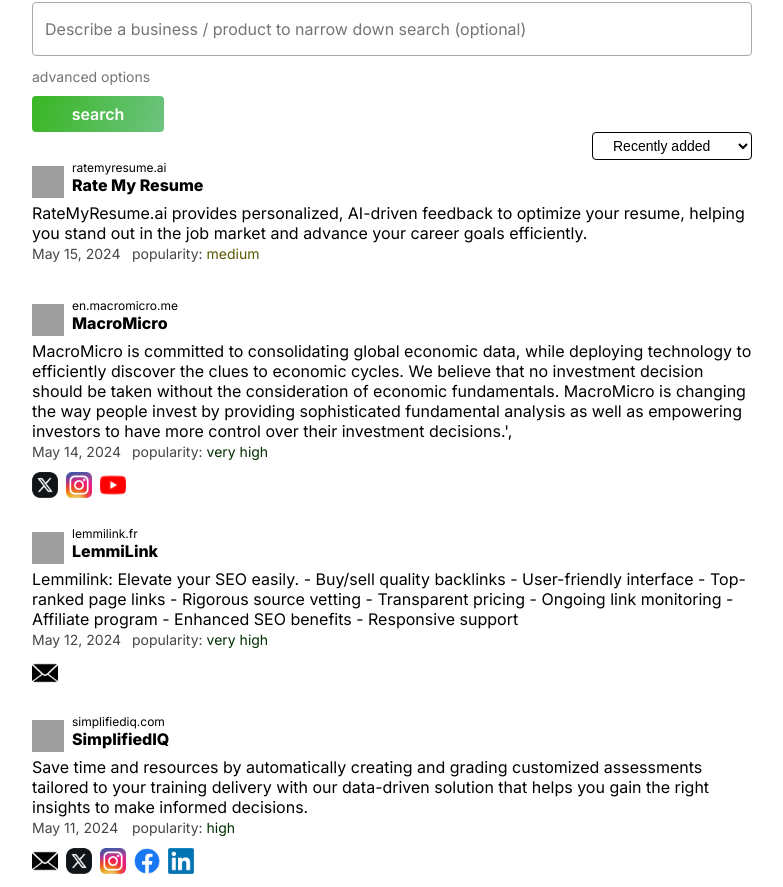
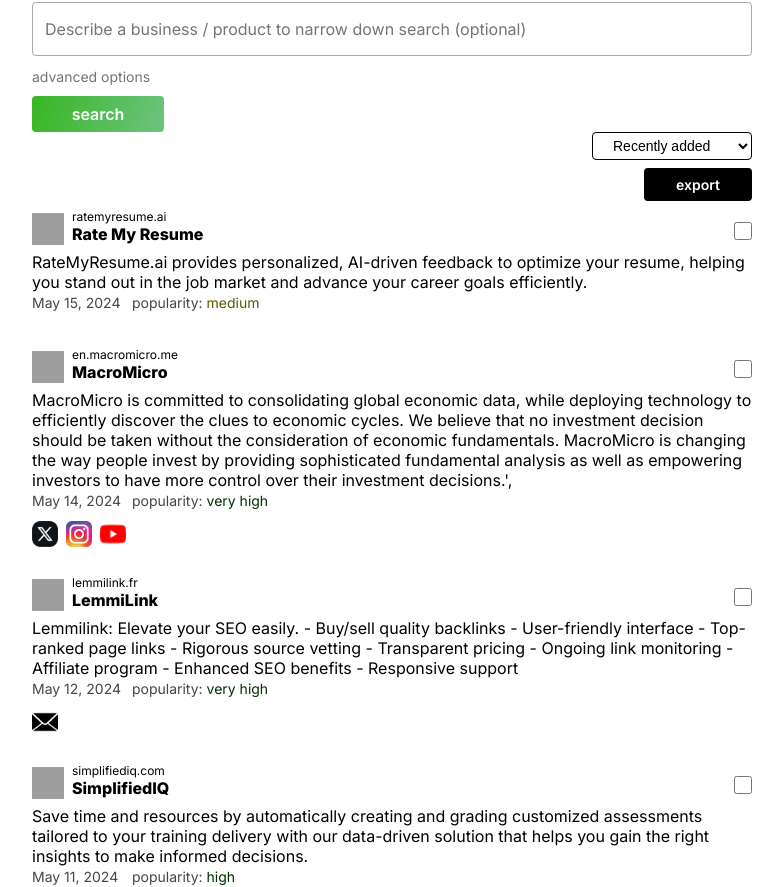
Before and after one commit to fDynamo/hackersearch-website, a Next.js app: page / in a window 1280 px wide. Shown: the part 416-1303 px from the top of the page, without its empty margins (248-1031 px from the left). Built offline with nearby package versions, Linux system fonts and the light colour scheme; no server answers; grey boxes are pictures that could not be loaded.

Commit message:
select looks + refactor

```diff
--- a/src/app/page.module.scss
+++ b/src/app/page.module.scss
@@ -1,3 +1,21 @@
+// Shared
+.generic-button {
+  padding: 8px 32px;
+  border: none;
+  background-color: black;
+  color: white;
+  border-radius: 4px;
+  font: inherit;
+  cursor: pointer;
+  font-weight: 600;
+  font-size: 14px;
+
+  &:disabled {
+    background-color: gray;
+  }
+}
+
+// Main
 .nav {
   display: flex;
   flex-direction: column;
@@ -28,16 +46,8 @@
 }
 
 .sign-in-button {
+  @extend .generic-button;
   margin-left: auto;
-  padding: 8px 32px;
-  border: none;
-  background-color: black;
-  color: white;
-  border-radius: 4px;
-  font: inherit;
-  cursor: pointer;
-  font-weight: 600;
-  font-size: 14px;
 }
 
 .main {
@@ -197,7 +207,19 @@
   border-radius: 4px;
 }
 
+.export-controls {
+  display: flex;
+  flex-direction: row;
+  margin-top: 8px;
+}
+
+.export__button {
+  @extend .generic-button;
+  margin-left: auto;
+}
+
 .results-list {
+  margin-top: 8px;
   display: flex;
   flex-direction: column;
   padding-bottom: 240px;
@@ -206,22 +228,21 @@
 .result-block {
   display: flex;
   flex-direction: column;
-  align-items: flex-start;
 
   &:not(:first-child) {
     margin-top: 24px;
   }
 }
 
-.result-block__head-link {
-  text-decoration: none;
-  color: inherit;
-}
-
 .result-block__head {
   display: flex;
   flex-direction: row;
   align-items: center;
+}
+
+.result-block__head-link {
+  text-decoration: none;
+  color: inherit;
 }
 
 .result-block__img {
@@ -237,6 +258,20 @@
   flex-direction: column;
   justify-content: center;
   margin-bottom: 8px;
+}
+
+.result-block__head-select-container {
+  display: flex;
+  flex-direction: column;
+  justify-content: center;
+  align-items: center;
+  margin-left: auto;
+
+  input {
+    width: 18px;
+    height: 18px;
+    cursor: pointer;
+  }
 }
 
 .result-block__url-text {
@@ -304,14 +339,6 @@
 }
 
 .more-results__button {
+  @extend .generic-button;
   margin-left: auto;
-  padding: 8px 32px;
-  border: none;
-  background-color: black;
-  color: white;
-  border-radius: 4px;
-  font: inherit;
-  cursor: pointer;
-  font-weight: 600;
-  font-size: 14px;
 }
--- a/src/app/page.tsx
+++ b/src/app/page.tsx
@@ -6,7 +6,6 @@
 import { sendAPISearchRequest } from "@/utilities/useAPI";
 import { DUMMY_RESULTS } from "@/utilities/dummy";
 import useSessionStorage from "./hooks/useSessionStorage";
-import { IoClose } from "react-icons/io5";
 import SafeImage from "@/components/SafeImage";
 import ModalBase from "@/components/ModalBase";
 
@@ -39,11 +38,16 @@
 export default function Home() {
   const [searchResults, setSearchResults] =
     useState<SearchResultObj[]>(DUMMY_RESULTS);
-  const [smList, setSmList] = useState<string[]>([]);
-  const [loadingSearch, setLoadingSearch] = useState(false);
+  const [isLoadingSearch, setIsLoadingSearch] = useState(false);
   const [isAdvancedOptionsOpen, setIsAdvancedOptionsOpen] = useState(false);
+  const [isExportOptionsOpen, setIsExportOptionsOpen] = useState(false);
+  const [isModifiedSearch, setIsModifiedSearch] = useState(false);
+  const [hasMoreResults, setHasMoreResults] = useState(true);
+  const [hasSearchedOnce, setHasSearchedOnce] = useState(false);
+  const [pageNum, setPageNum] = useState(INITIAL_PAGE_NUM);
 
   // search settings
+  const [smList, setSmList] = useState<string[]>([]);
   const [searchQuery, setSearchQuery] = useState("");
   const [searchSortType, setSearchSortType] = useState("recent");
   const hasChangedSortType = useRef(false);
@@ -51,17 +55,6 @@
   const [searchQueryType, setSearchQueryType] = useState<"auto" | "vs" | "ft">(
     "auto"
   );
-  const isModifiedSearch = useRef(false);
-  const [hasMoreResults, setHasMoreResults] = useState(true);
-  const [hasSearchedOnce, setHasSearchedOnce] = useState(true);
-
-  useEffect(() => {
-    isModifiedSearch.current = true;
-    setPageNum(INITIAL_PAGE_NUM);
-    setHasMoreResults(true);
-  }, [searchQuery, searchSortType, searchConcatType, searchQueryType]);
-
-  const [pageNum, setPageNum] = useState(INITIAL_PAGE_NUM);
 
   const [
     lastQueryEmbeddings,
@@ -70,16 +63,24 @@
     clearLastQueryEmbeddings,
   ] = useSessionStorage<string>("last-query-embeddings", "");
 
+  const [selectedResults, setSelectedResults] = useState<SearchResultObj[]>([]);
+
+  useEffect(() => {
+    setIsModifiedSearch(true);
+    setPageNum(INITIAL_PAGE_NUM);
+    setHasMoreResults(true);
+  }, [searchQuery, searchSortType, searchConcatType, searchQueryType, smList]);
+
   // Special functions
 
   // Executes search based on search param states
-  const executeSearch = async (overrides?: any) => {
-    if (loadingSearch) return;
+  const executeSearch = async (overrides?: any, options?: any) => {
+    if (isLoadingSearch) return;
 
     // TODO: Validate
-    setLoadingSearch(true);
+    setIsLoadingSearch(true);
 
-    const isModified = isModifiedSearch.current;
+    const isModified = isModifiedSearch;
     if (!isModified && !hasMoreResults) return;
 
     // Handle overrides
@@ -129,7 +130,12 @@
 
     const res = await sendAPISearchRequest(payload);
 
-    setLoadingSearch(false);
+    setIsLoadingSearch(false);
+    setHasSearchedOnce(true);
+
+    if (isModified && !options?.keepSelected) {
+      setSelectedResults([]);
+    }
 
     if (res.isError) {
       // TODO
@@ -138,7 +144,7 @@
       return;
     }
 
-    isModifiedSearch.current = false;
+    setIsModifiedSearch(false);
     const newResults = res.data.results;
 
     if (isModified) setSearchResults(newResults);
@@ -241,11 +247,30 @@
     setSearchQueryType(newVal as "auto" | "ft" | "vs");
   };
 
+  const handleClickExport = () => {
+    setIsExportOptionsOpen(true);
+  };
+
   const handleClickMoreResults = () => {
     let newPageNum = pageNum + 1;
 
     setPageNum(newPageNum);
-    executeSearch({ pageNum: newPageNum });
+    executeSearch({ pageNum: newPageNum }, { keepSelected: true });
+  };
+
+  const handleResultSelect = (selectedObj: SearchResultObj) => {
+    setSelectedResults((curr) => {
+      const newList = [...curr];
+      const tmpIdx = newList.findIndex(
+        (e) => e.product_url == selectedObj.product_url
+      );
+      if (tmpIdx == -1) {
+        newList.push(selectedObj);
+      } else {
+        newList.splice(tmpIdx, 1);
+      }
+      return newList;
+    });
   };
 
   // Render functions
@@ -332,19 +357,30 @@
       if (description.length > MAX_DESCRIPTION_LENGTH) {
         description = description.slice(0, MAX_DESCRIPTION_LENGTH - 3) + "...";
       }
+
+      const isSelected = !!selectedResults.find(
+        (e) => e.product_url === searchObj.product_url
+      );
+
       return (
         <div className={styles["result-block"]} key={searchObj.product_url}>
+          <div className={styles["result-block__head"]}>
             <a
               className={styles["result-block__head-link"]}
               href={"https://" + searchObj.product_url}
               target="_blank"
             >
-            <div className={styles["result-block__head"]}>
               <SafeImage
                 src={imgUrl}
                 alt=""
                 className={styles["result-block__img"]}
               />
+            </a>
+            <a
+              className={styles["result-block__head-link"]}
+              href={"https://" + searchObj.product_url}
+              target="_blank"
+            >
               <div className={styles["result-block__head-copy"]}>
                 <span className={styles["result-block__url-text"]}>
                   {searchObj.product_url}
@@ -353,8 +389,16 @@
                   {searchObj.product_name}
                 </span>
               </div>
+            </a>
+            <div className={styles["result-block__head-select-container"]}>
+              <input
+                type="checkbox"
+                checked={isSelected}
+                readOnly
+                onClick={() => handleResultSelect(searchObj)}
+              />
             </div>
-          </a>
+          </div>
           <p className={styles["result-block__description"]}>{description}</p>
           <div className={styles["result-block__info-container"]}>
             <p className={styles["result-block__date"]}>
@@ -484,7 +528,7 @@
             <button
               className={styles["search-button"]}
               onClick={handleSearchClick}
-              disabled={loadingSearch}
+              disabled={isLoadingSearch}
             >
               search
             </button>
@@ -501,22 +545,33 @@
             </select>
           </div>
           {!!searchResults.length && (
+            <>
+              <div className={styles["export-controls"]}>
+                <button
+                  className={styles["export__button"]}
+                  onClick={handleClickExport}
+                  disabled={isLoadingSearch}
+                >
+                  export
+                </button>
+              </div>
               <div className={styles["results-list"]}>
                 {renderResults()}
-              {!loadingSearch &&
-                hasSearchedOnce &&
+                {hasSearchedOnce &&
                   hasMoreResults &&
                   pageNum < MAX_PAGE_NUM && (
                     <div className={styles["more-results"]}>
                       <button
                         className={styles["more-results__button"]}
                         onClick={handleClickMoreResults}
+                        disabled={isLoadingSearch}
                       >
                         more results
                       </button>
                     </div>
                   )}
               </div>
+            </>
           )}
         </div>
       </main>
```
Lines whose indentation alone changed are shown as unchanged.
